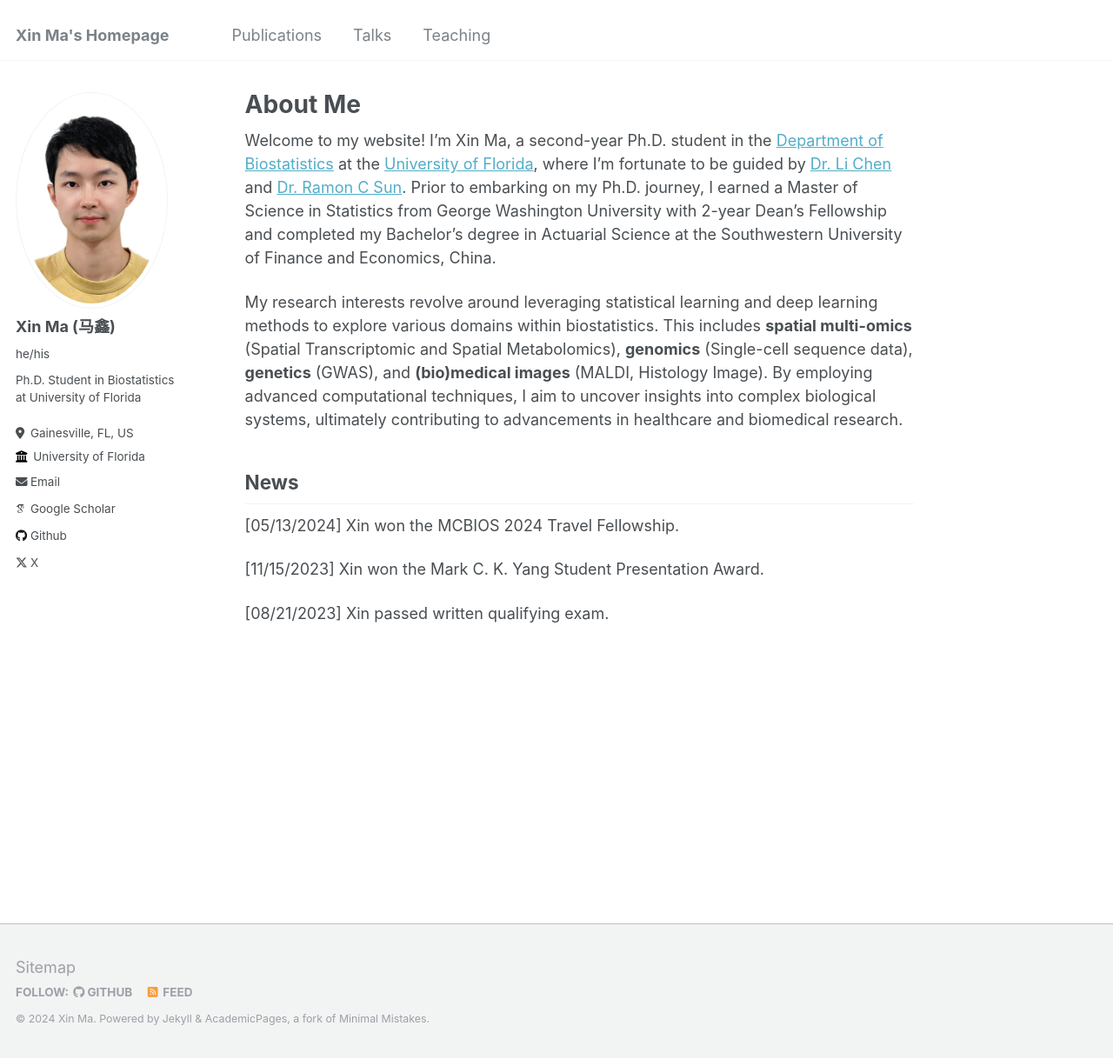
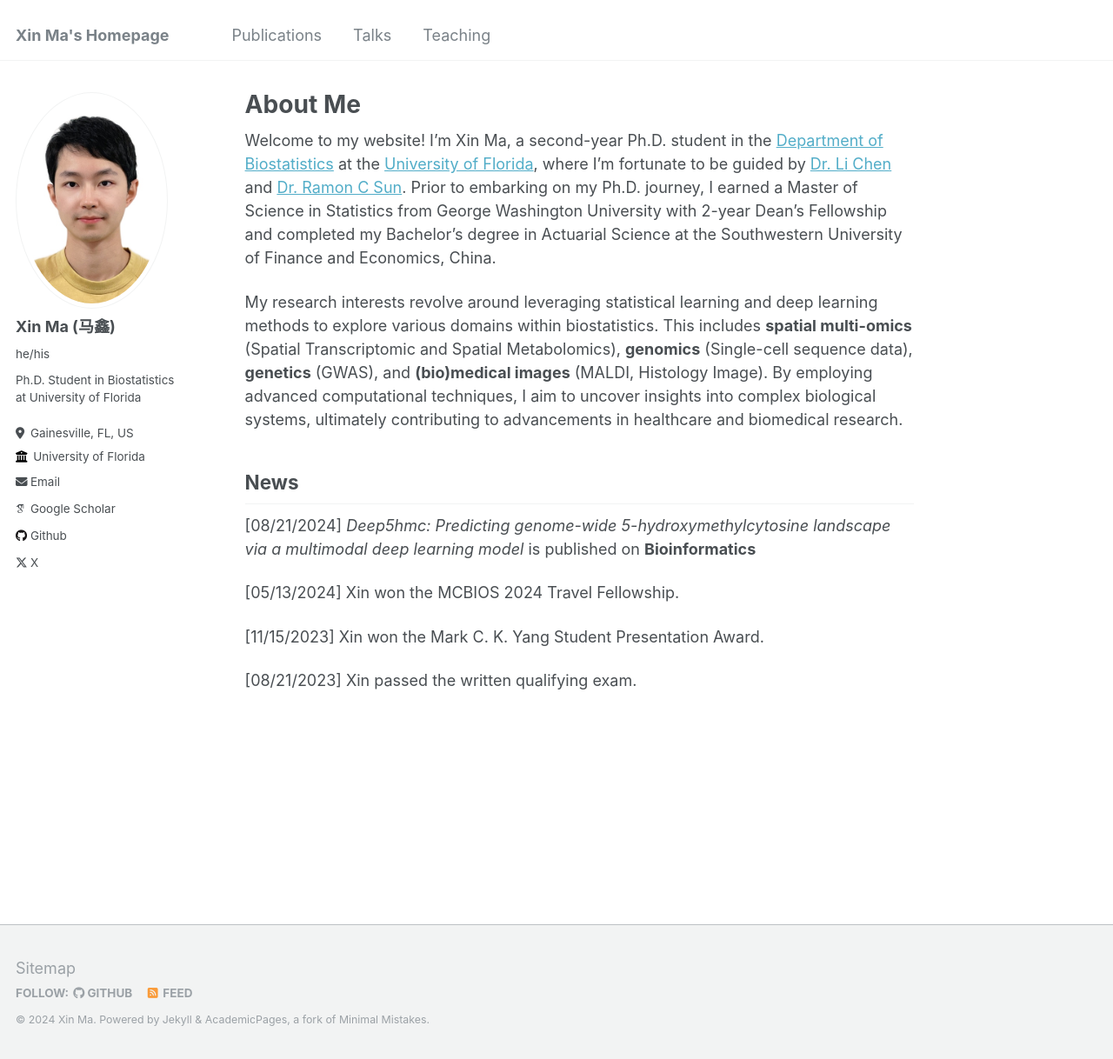
Before and after one commit to XinBiostats/xinbiostats.github.io, a Jekyll site: the page built from _pages/about.md, in a window 1280 px wide and 1218 px high. Shown: the whole window at 87% size. Built offline with Jekyll 4.4.1, drawn with Linux system fonts in a browser that asks for light colours; some web fonts are replaced.

Commit message:
Update about.md

```diff
--- a/_pages/about.md
+++ b/_pages/about.md
@@ -13,8 +13,10 @@ My research interests revolve around leveraging statistical learning and deep le
 
 News
 ------
+[08/21/2024] _Deep5hmc: Predicting genome-wide 5-hydroxymethylcytosine landscape via a multimodal deep learning model_ is published on **Bioinformatics**
+
 [05/13/2024] Xin won the MCBIOS 2024 Travel Fellowship.
 
 [11/15/2023] Xin won the Mark C. K. Yang Student Presentation Award.
 
-[08/21/2023] Xin passed written qualifying exam.
+[08/21/2023] Xin passed the written qualifying exam.
```
